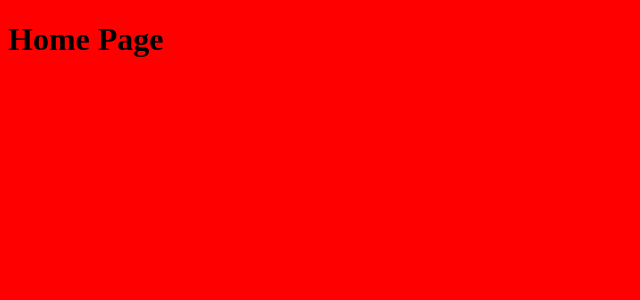
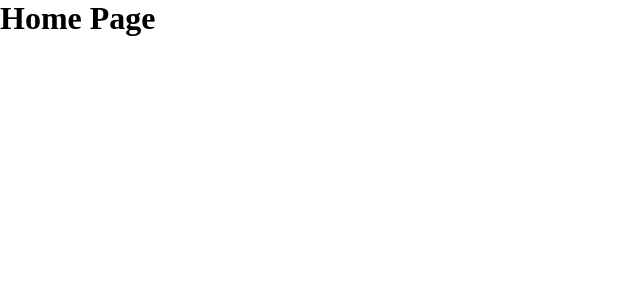
Before and after one commit to apolomoraes/blog-next, a Next.js app: page / in a window 1280 px wide. Shown: the top 300 px of the page, without its empty margins (0-640 px from the left). Built offline with nearby package versions, Linux system fonts and the light colour scheme.

Commit message:
added types API

```diff
--- a/src/styles/global-styles.ts
+++ b/src/styles/global-styles.ts
@@ -2,7 +2,10 @@
 import { createGlobalStyle } from 'styled-components';
 
 export const GlobalStyles = createGlobalStyle`
-  body {
-    background: red;
+  * {
+    margin: 0;
+    padding: 0;
+    box-sizing: border-box;
+    outline: none;
   }
 `;
```
Also changed, not shown: src/domain/posts/post.ts (added, +75 -0 lines).
